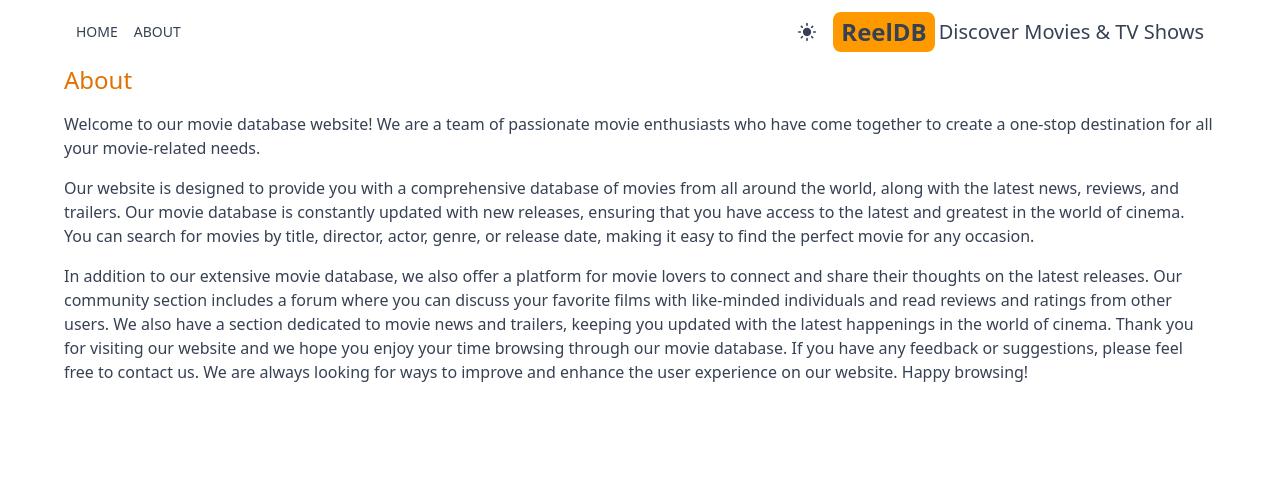
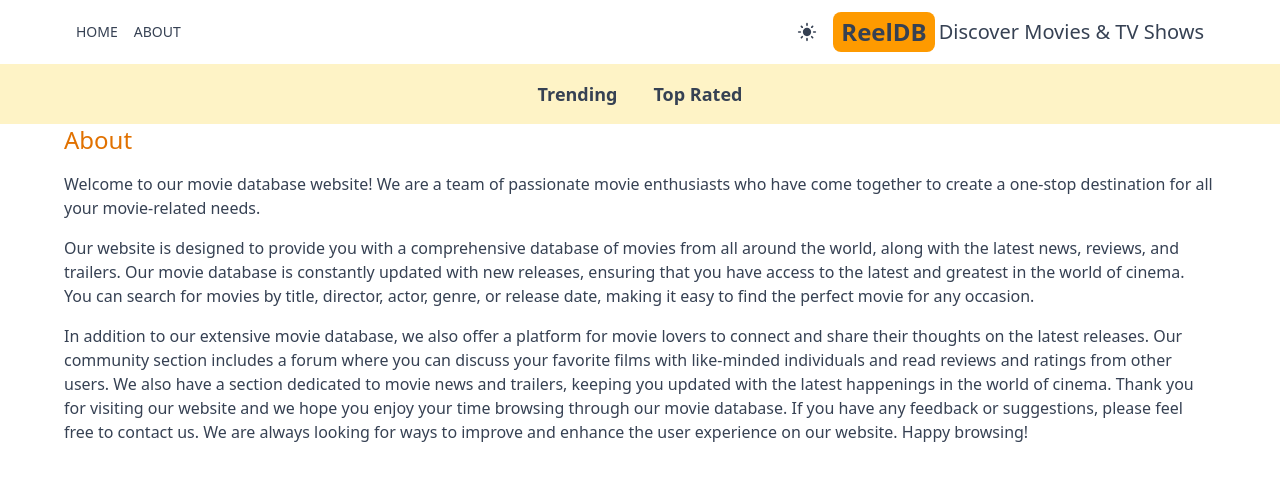
Before and after one commit to mousmimukherjee-dev/ReelDB, a Next.js app: page /about in a window 1280 px wide. Shown: the top 480 px of the page. Built offline with nearby package versions, Linux system fonts and the light colour scheme.

Commit message:
add Navbar component

```diff
--- a/src/app/layout.tsx
+++ b/src/app/layout.tsx
@@ -3,6 +3,7 @@ import { Geist, Geist_Mono } from "next/font/google";
 import "./globals.css";
 import { Header } from "@/components/Header";
 import { Providers } from "./Providers";
+import Navbar from "@/components/Navbar";
 
 const geistSans = Geist({
   variable: "--font-geist-sans",
@@ -33,6 +34,7 @@ export default function RootLayout({
         <Providers>
 
          <Header />
+         <Navbar />
         {children}
 
         </Providers>
--- /dev/null
+++ b/src/components/Navbar.tsx
@@ -0,0 +1,13 @@
+import React from 'react'
+import NavbarItem from './NavbarItem'
+
+const Navbar = () => {
+  return (
+    <div className='flex dark:bg-gray-600 bg-amber-100 p-4 lg:text-lg justify-center gap-9 hovr:'>
+    <NavbarItem title="Trending" params="fetchTrending"/>
+    <NavbarItem title="Top Rated" params="fetchTopRated"/>
+    </div>
+  )
+}
+
+export default Navbar
--- /dev/null
+++ b/src/components/NavbarItem.tsx
@@ -0,0 +1,26 @@
+"use client"
+
+import Link from 'next/link'
+import React from 'react'
+import { useSearchParams } from 'next/navigation'
+import { text } from 'stream/consumers'
+
+
+interface NavbarItemProps{
+
+
+
+  title:string,
+  params:string
+}
+
+const NavbarItem = ({title , params}:NavbarItemProps) => {
+
+ const searchParams = useSearchParams();
+ const genre = searchParams.get("genre")
+  return (
+    <Link href={`/?genre=${params}`} className={`hover:text-amber-600 font-semibold ${genre===params? "underline underline-offset-8 decoration-4 decoration-amber-500 rounded-lg" : ""}`}>{title}</Link>
+  )
+}
+
+export default NavbarItem
```
